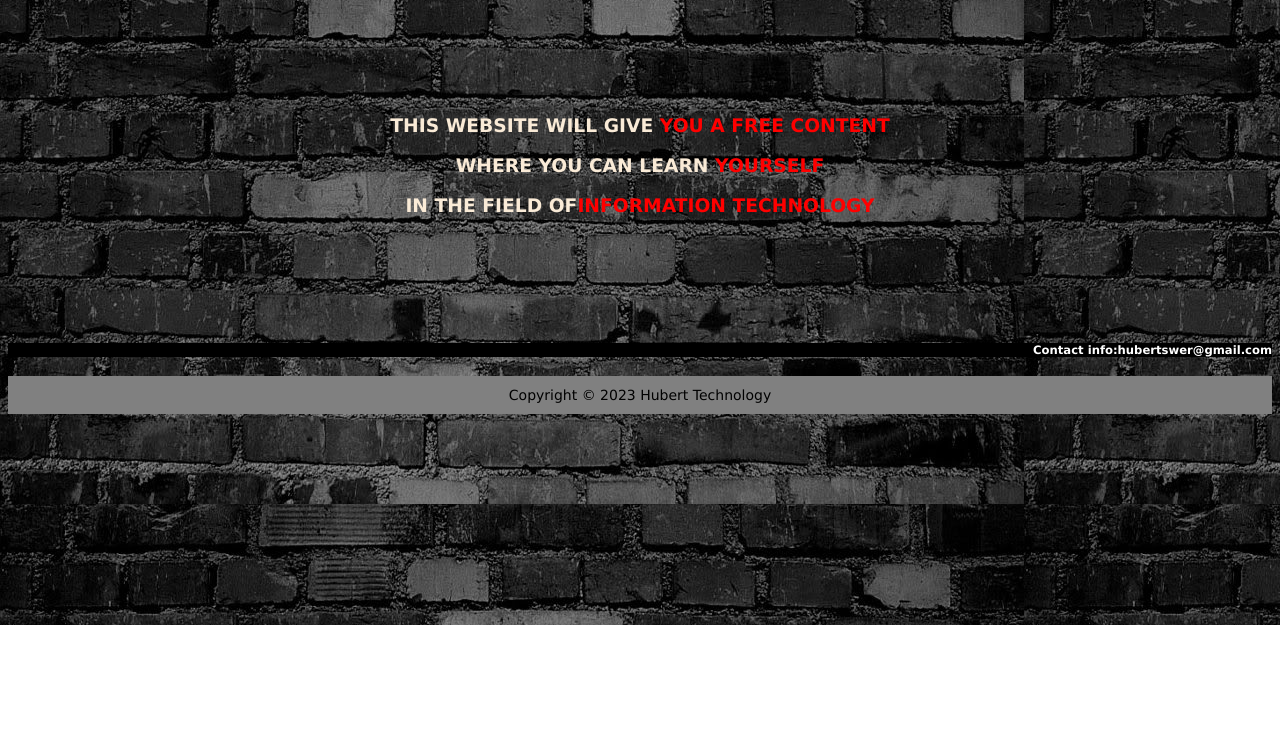
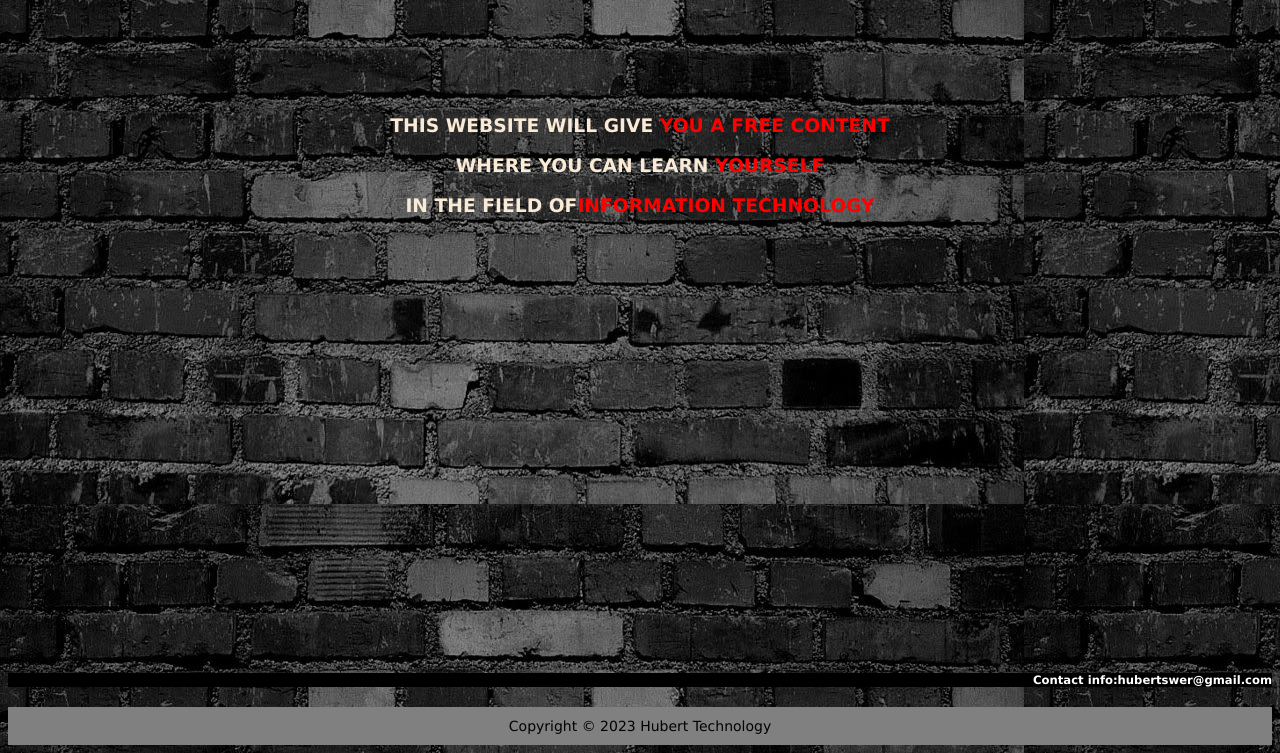
Before and after one commit to HubertTechnology/huberttechnology.github.io, a plain HTML site: page index.html in a window 1280 px wide. Shown: the part 175-928 px from the top of the page. Before the commit the page ends 800 px from the top, so only its background shows below. Drawn offline with Linux system fonts and the light colour scheme.

Commit message:
Update index.html

```diff
--- a/index.html
+++ b/index.html
@@ -63,6 +63,7 @@ background-image: url(pics/background.jpg);
       text-align: right; /* center the text */
       font-size: 14px; /* set the font size */
       color: white;
+      margin-top: 350px;
 
    background-color:black;
     }
```
